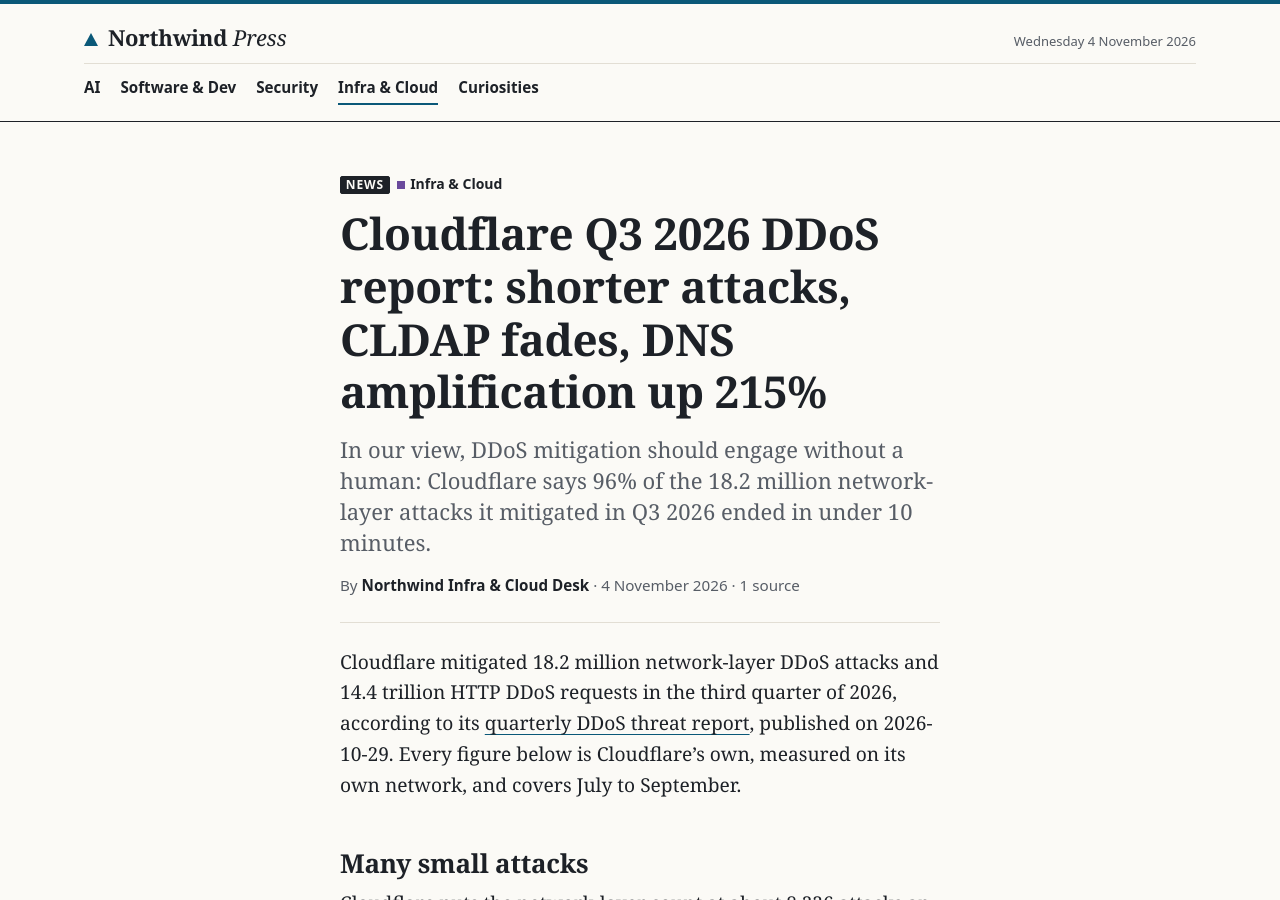
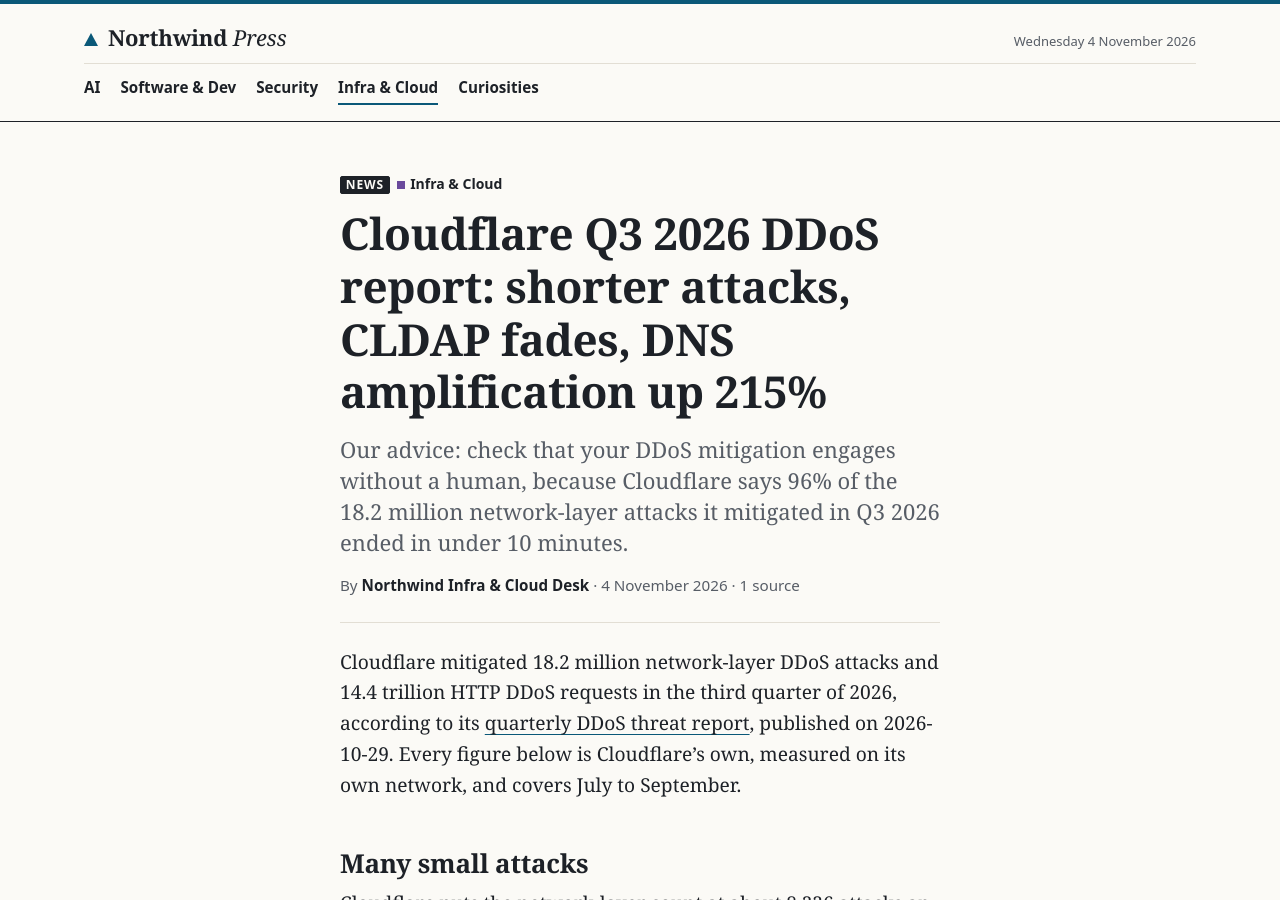
Before and after one commit to northwind-press/northwind-press.github.io, a Jekyll site: the page built from _posts/2026-11-04-cloudflare-ddos-report-2026-q3.md, in a window 1280 px wide and 900 px high. Built offline with Jekyll 4.4.1, drawn with Linux system fonts in a browser that asks for light colours.

Commit message:
Copy: cloudflare-ddos description labeled and actionable ('Our advice: check that…') (T-204)
Co-Authored-By: Claude Opus 5.5 <noreply@anthropic.com>

```diff
--- a/_posts/2026-11-04-cloudflare-ddos-report-2026-q3.md
+++ b/_posts/2026-11-04-cloudflare-ddos-report-2026-q3.md
@@ -1,7 +1,7 @@
 ---
 title: "Cloudflare Q3 2026 DDoS report: shorter attacks, CLDAP fades, DNS amplification up 215%"
 author: "Northwind Infra & Cloud Desk"
-description: "In our view, DDoS mitigation should engage without a human: Cloudflare says 96% of the 18.2 million network-layer attacks it mitigated in Q3 2026 ended in under 10 minutes."
+description: "Our advice: check that your DDoS mitigation engages without a human, because Cloudflare says 96% of the 18.2 million network-layer attacks it mitigated in Q3 2026 ended in under 10 minutes."
 date: 2026-11-04 08:02
 categories: [infra]
 kind: news
```
